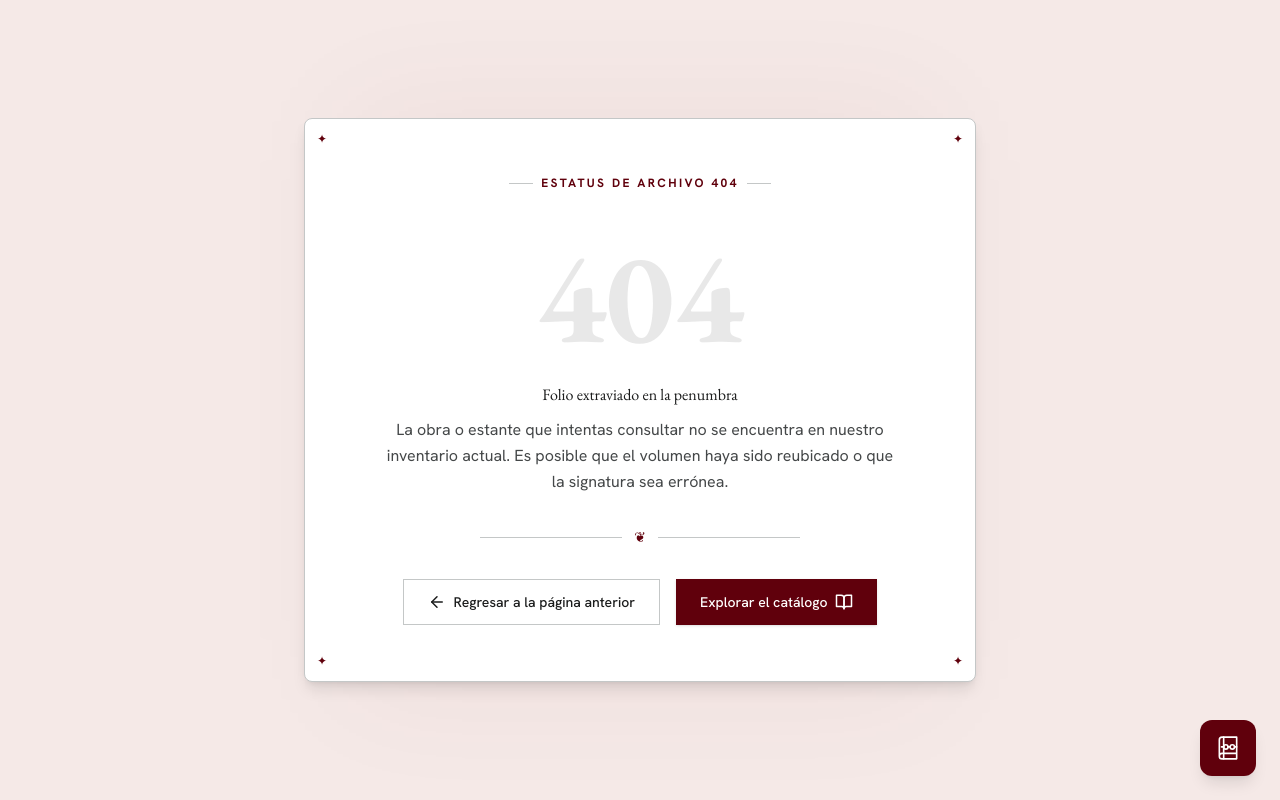
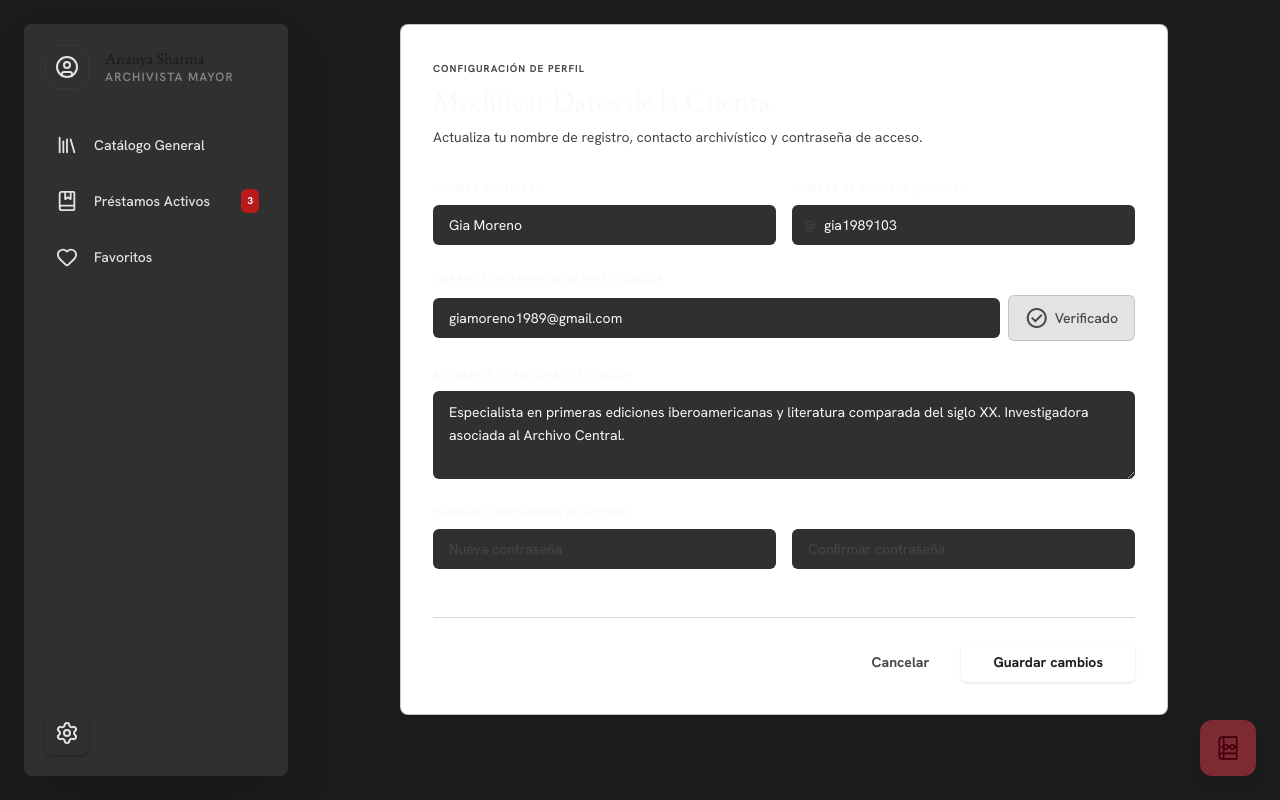
Before and after one commit to Facundo177/folium-web-app, a React (Vite) app: page /user/profile in a window 1280 px wide. Built offline with nearby package versions, Linux system fonts and the light colour scheme; no server answers; sample sign-in values are in the browser's storage; some icons are missing.

Commit message:
actualizacion para daily

```diff
--- a/src/App.css
+++ b/src/App.css
@@ -129,3 +129,26 @@ body {
 .react-chatbot-kit-chat-bot-avatar-icon {
   fill: var(--color-on-tertiary);
 }
+
+
+
+
+
+
+
+
+
+
+.gradient-background-pink{
+  /* background: #E3E2E0;
+  background: radial-gradient(circle, rgba(227, 226, 224, 1) 8%, rgba(255, 218, 218, 1) 65%, rgba(255, 179, 182, 1) 98%);  */
+
+  /* background: #E3E2E0;
+  background: radial-gradient(circle, rgba(227, 226, 224, 1) 8%, rgba(255, 218, 218, 1) 65%, rgba(102, 33, 33, 1) 98%);  */
+
+    background: #E3E2E0;
+  background: radial-gradient(circle, rgba(227, 226, 224, 1) 8%, rgb(255, 254, 218) 65%, rgb(218, 204, 184) 98%);
+
+
+
+}
--- a/src/App.jsx
+++ b/src/App.jsx
@@ -15,6 +15,7 @@ import BotLayout from "./components/Layouts/BotLayout";
 import ProtectedRoute from "./auth/ProtectedRoute";
 
 import { useState } from "react";
+import UserProfile from "./pages/UserProfile";
 
 function App() {
   const [isDarkMode, setIsDarkMode] = useState(true);
@@ -62,6 +63,8 @@ function App() {
               <Route index element={<Navigate to="catalog" replace />} />
               <Route path="catalog" element={<BookCatalog />} />
               <Route path="favourites" element={<></>} />
+              <Route path="loans" element={<></>} />
+              <Route path="profile" element={<UserProfile/>} />
             </Route>
 
           </Route>
--- a/src/api/axiosConfig.js
+++ b/src/api/axiosConfig.js
@@ -1,7 +1,7 @@
 import axios from 'axios';
 
 const api = axios.create({
-  baseURL: import.meta.env.VITE_API_BASE_URL || 'http://localhost:8000/api/v1',
+  baseURL: import.meta.env.VITE_API_BASE_URL || 'http://localhost:8080/api/v1',
   timeout: 10000,
   headers: {
     'Content-Type': 'application/json',
@@ -55,7 +55,7 @@ api.interceptors.response.use(
       }
 
       try {
-        const baseURL = import.meta.env.VITE_API_BASE_URL || 'http://localhost:8000/api/v1';
+        const baseURL = import.meta.env.VITE_API_BASE_URL || 'http://localhost:8080/api/v1';
         const { data } = await axios.post(
           `${baseURL}/token/refresh/`,
           { refresh: refreshToken }
--- a/src/components/CatalogViewComponents/BookCoverFlow.jsx
+++ b/src/components/CatalogViewComponents/BookCoverFlow.jsx
@@ -117,7 +117,7 @@ export default function BookCoverFlow({ onOpenModal, showToast }) {
           {/* Controles de Navegación (Flechas laterales) */}
           <button
             onClick={() => setCurrentIndex((prev) => Math.max(0, prev - 1))}
-            className="opacity-50 absolute left-0 sm:left-8 top-1/2 -translate-y-1/2 w-12 h-12 bg-[#ede6d3] border border-[#d8d0bb] text-[#5c1616] rounded-md shadow-md flex items-center justify-center hover:bg-[#e4dcbc] transition-colors z-50 cursor-pointer"
+            className="opacity-70 absolute left-0 sm:left-8 top-1/2 -translate-y-1/2 w-12 h-12 bg-[#ede6d3] border border-[#d8d0bb] text-[#5c1616] rounded-md shadow-md flex items-center justify-center hover:bg-[#e4dcbc] transition-colors z-40 cursor-pointer"
           >
             <ChevronLeftIcon />
           </button>
@@ -128,7 +128,7 @@ export default function BookCoverFlow({ onOpenModal, showToast }) {
                 Math.min(heroBooks.length - 1, prev + 1),
               )
             }
-            className=" opacity-50 absolute right-0 sm:right-8 top-1/2 -translate-y-1/2 w-12 h-12 bg-[#ede6d3] border border-[#d8d0bb] text-[#5c1616] rounded-md shadow-md flex items-center justify-center hover:bg-[#e4dcbc] transition-colors z-50 cursor-pointer"
+            className=" opacity-70 absolute right-0 sm:right-8 top-1/2 -translate-y-1/2 w-12 h-12 bg-[#ede6d3] border border-[#d8d0bb] text-[#5c1616] rounded-md shadow-md flex items-center justify-center hover:bg-[#e4dcbc] transition-colors z-40 cursor-pointer"
           >
             <ChevronRightIcon />
           </button>
--- a/src/components/FoliumLandingComponents/FoliumLandingBackground.jsx
+++ b/src/components/FoliumLandingComponents/FoliumLandingBackground.jsx
@@ -1,6 +1,6 @@
 export default function FoliumLandingBackground() {
   return (
-    <div className="absolute inset-0 pointer-events-none overflow-hidden">
+    <div className="absolute inset-0 pointer-events-none overflow-hidden gradient-background-pink">
       {/* Resplandor radial central (Veladura usando tu color tertiary-container) */}
       <div className="absolute top-1/2 left-1/2 -translate-x-1/2 -translate-y-1/2 w-[50rem] h-[30rem] bg-tertiary-container opacity-[0.03] rounded-full blur-[100px]" />
       <div className="absolute top-0 left-1/4 w-[30rem] h-[30rem] bg-tertiary-container opacity-[0.02] rounded-full blur-[120px]" />
--- /dev/null
+++ b/src/components/ProfileComponents/ProfileSettings.jsx
@@ -0,0 +1,116 @@
+export default function ProfileSettings() {
+  return (
+    <div className="w-full max-w-3xl mx-auto p-6 sm:p-8 bg-surface-container-lowest border border-outline-variant/30 rounded-xl shadow-sm animate-fade-in">
+
+      {/* Cabecera */}
+      <div className="mb-8">
+        <span className="font-sans text-[10px] font-bold uppercase tracking-widest text-on-surface-variant">
+          Configuración de perfil
+        </span>
+        <h2 className="font-serif text-3xl text-on-surface mt-1 mb-2 font-normal">
+          Modificar Datos de la Cuenta
+        </h2>
+        <p className="font-sans text-sm text-on-surface-variant">
+          Actualiza tu nombre de registro, contacto archivístico y contraseña de acceso.
+        </p>
+      </div>
+
+      {/* Formulario */}
+      <form className="flex flex-col gap-6" onSubmit={(e) => e.preventDefault()}>
+
+        {/* Fila 1: Nombre y Handle */}
+        <div className="grid grid-cols-1 md:grid-cols-2 gap-4">
+          <div className="flex flex-col gap-1.5">
+            <label className="font-sans text-[10px] font-bold uppercase tracking-widest text-on-surface">
+              Nombre Completo
+            </label>
+            <input
+              type="text"
+              defaultValue="Gia Moreno"
+              className="bg-surface-container rounded-md px-4 py-2.5 outline-none focus:ring-1 focus:ring-on-tertiary-container text-sm font-sans text-on-surface transition-shadow"
+            />
+          </div>
+
+          <div className="flex flex-col gap-1.5">
+            <label className="font-sans text-[10px] font-bold uppercase tracking-widest text-on-surface">
+              Nombre de usuario (Handle)
+            </label>
+            <div className="relative flex items-center">
+              <span className="absolute left-3 text-on-surface-variant text-sm font-sans">@</span>
+              <input
+                type="text"
+                defaultValue="gia1989103"
+                className="bg-surface-container w-full rounded-md pl-8 pr-4 py-2.5 outline-none focus:ring-1 focus:ring-on-tertiary-container text-sm font-sans text-on-surface transition-shadow"
+              />
+            </div>
+          </div>
+        </div>
+
+        {/* Fila 2: Correo e Insignia Verificado */}
+        <div className="flex flex-col gap-1.5">
+          <label className="font-sans text-[10px] font-bold uppercase tracking-widest text-on-surface">
+            Correo electrónico de investigador
+          </label>
+          <div className="flex flex-col sm:flex-row items-center gap-2">
+            <input
+              type="email"
+              defaultValue="giamoreno1989@gmail.com"
+              className="bg-surface-container w-full flex-1 rounded-md px-4 py-2.5 outline-none focus:ring-1 focus:ring-on-tertiary-container text-sm font-sans text-on-surface transition-shadow"
+            />
+            <div className="bg-surface-variant w-full sm:w-auto px-4 py-2.5 rounded-md flex items-center justify-center gap-1.5 text-on-surface-variant text-sm font-sans font-medium border border-outline-variant/20">
+              <span className="material-symbols-outlined text-[16px]">check_circle</span>
+              Verificado
+            </div>
+          </div>
+        </div>
+
+        {/* Fila 3: Textarea Biografía */}
+        <div className="flex flex-col gap-1.5">
+          <label className="font-sans text-[10px] font-bold uppercase tracking-widest text-on-surface">
+            Biografía curatorial / Filiación
+          </label>
+          <textarea
+            rows={3}
+            defaultValue="Especialista en primeras ediciones iberoamericanas y literatura comparada del siglo XX. Investigadora asociada al Archivo Central."
+            className="bg-surface-container rounded-md px-4 py-2.5 outline-none focus:ring-1 focus:ring-on-tertiary-container text-sm font-sans text-on-surface resize-y leading-relaxed transition-shadow"
+          />
+        </div>
+
+        {/* Fila 4: Contraseñas */}
+        <div className="flex flex-col gap-1.5">
+          <label className="font-sans text-[10px] font-bold uppercase tracking-widest text-on-surface">
+            Cambiar contraseña de acceso
+          </label>
+          <div className="grid grid-cols-1 md:grid-cols-2 gap-4">
+            <input
+              type="password"
+              placeholder="Nueva contraseña"
+              className="bg-surface-container rounded-md px-4 py-2.5 outline-none focus:ring-1 focus:ring-on-tertiary-container text-sm font-sans text-on-surface placeholder:text-on-surface-variant transition-shadow"
+            />
+            <input
+              type="password"
+              placeholder="Confirmar contraseña"
+              className="bg-surface-container rounded-md px-4 py-2.5 outline-none focus:ring-1 focus:ring-on-tertiary-container text-sm font-sans text-on-surface placeholder:text-on-surface-variant transition-shadow"
+            />
+          </div>
+        </div>
+
+        {/* Botones de Acción */}
+        <div className="flex flex-col sm:flex-row justify-end items-center gap-4 mt-6 pt-6 border-t border-outline-variant/20">
+          <button
+            type="button"
+            className="w-full sm:w-auto font-sans text-sm font-bold text-on-surface-variant hover:text-on-surface transition-colors px-4 py-2.5"
+          >
+            Cancelar
+          </button>
+          <button
+            type="submit"
+            className="w-full sm:w-auto bg-primary text-on-primary font-sans text-sm font-bold px-8 py-2.5 rounded-md hover:bg-on-primary-fixed-variant transition-colors shadow-sm"
+          >
+            Guardar cambios
+          </button>
+        </div>
+      </form>
+    </div>
+  );
+}
--- a/src/components/SideBar.jsx
+++ b/src/components/SideBar.jsx
@@ -1,33 +1,38 @@
 
 import { useState } from 'react';
 import {
-  LayoutDashboard,
   Library,
   BookMarked,
   Settings,
   UserCircle,
   Menu, // Icono hamburguesa
-  X     // Icono cerrar
+  X,
+  Heart,     // Icono cerrar
 } from 'lucide-react';
 
 import { ThemeToggle } from './ThemeToggle';
+import { useNavigate } from 'react-router-dom';
 
 export default function Sidebar({ isDarkMode, setIsDarkMode }) {
   const [activeTab, setActiveTab] = useState('dashboard');
   const [isMobileOpen, setIsMobileOpen] = useState(false);
 
   const navItems = [
-    { id: 'dashboard', label: 'Panel Principal', icon: LayoutDashboard },
-    { id: 'catalog', label: 'Catálogo General', icon: Library },
-    { id: 'loans', label: 'Préstamos Activos', icon: BookMarked },
+    { id: 'catalog', label: 'Catálogo General', icon: Library, navigateTo: '/user/catalog' },
+    { id: 'loans', label: 'Préstamos Activos', icon: BookMarked, navigateTo: '/user/loans' },
+    { id: 'favourites', label: 'Favoritos', icon: Heart,
+      navigateTo: '/user/favourites'
+     },
   ];
+
+  const navigate = useNavigate();
 
   return (
     <>
       {/* BOTÓN HAMBURGUESA (Visible solo en móvil) */}
       <button
         onClick={() => setIsMobileOpen(true)}
-        className="lg:hidden fixed top-4 left-4 z-40 p-2.5 bg-inverse-surface border border-outline-variant/30 rounded-lg text-on-primary shadow-lg hover:bg-tertiary-container/20 transition-colors"
+        className="lg:hidden fixed top-4 left-4 z-50 p-2.5 bg-inverse-surface border border-outline-variant/30 rounded-lg text-on-primary shadow-lg hover:bg-tertiary-container/20 transition-colors"
       >
         <Menu className="w-6 h-6 text-on-primary-container" />
       </button>
@@ -35,7 +40,7 @@ export default function Sidebar({ isDarkMode, setIsDarkMode }) {
       {/* OVERLAY FONDO OSCURO (Visible solo en móvil al abrir) */}
       {isMobileOpen && (
         <div
-          className="lg:hidden fixed inset-0 bg-black/60 backdrop-blur-sm z-40 transition-opacity"
+          className="lg:hidden fixed inset-0 bg-black/60 backdrop-blur-sm z-50 transition-opacity"
           onClick={() => setIsMobileOpen(false)}
         />
       )}
@@ -46,7 +51,7 @@ export default function Sidebar({ isDarkMode, setIsDarkMode }) {
 
       {/* SIDEBAR PRINCIPAL */}
       <aside className={`
-        folium-sidebar flex flex-col gap-4 p-5 overflow-hidden flex-shrink-0 bg-inverse-surface shadow-2xl z-50
+        folium-sidebar flex flex-col gap-4 p-5 overflow-hidden flex-shrink-0 bg-[#F9F5C3] dark:bg-[#303031] shadow-2xl z-50
 
         lg:sticky lg:top-6 lg:h-[calc(100vh-48px)] lg:ml-6 lg:rounded-xl lg:border lg:border-outline-variant/20 lg:translate-x-0
 
@@ -66,7 +71,8 @@ export default function Sidebar({ isDarkMode, setIsDarkMode }) {
         </div>
 
         {/* Perfil del Usuario */}
-        <div className="flex items-center gap-4 relative cursor-pointer group/profile">
+        <div className="flex items-center gap-4 relative cursor-pointer group/profile"
+        onClick={() => navigate('/user/profile')}>
           <div className="w-11 h-11 flex-shrink-0 bg-primary-container rounded-full flex items-center justify-center border border-outline-variant/30">
             <UserCircle className="w-6 h-6 text-on-primary-container" />
           </div>
@@ -85,6 +91,7 @@ export default function Sidebar({ isDarkMode, setIsDarkMode }) {
               onClick={() => {
                 setActiveTab(item.id);
                 setIsMobileOpen(false); // Cierra el menú al seleccionar en móvil
+                navigate(item.navigateTo);
               }}
               className={`relative flex items-center gap-4 h-12 w-full rounded-xl transition-colors ${
                 activeTab === item.id
--- /dev/null
+++ b/src/pages/UserProfile.jsx
@@ -0,0 +1,14 @@
+import ProfileSettings from "../components/ProfileComponents/ProfileSettings";
+
+export const UserProfile = () => {
+  return (
+    <>
+    <div className="mt-6">
+      <ProfileSettings/>
+    </div>
+
+    </>
+  );
+};
+
+export default UserProfile;
```
